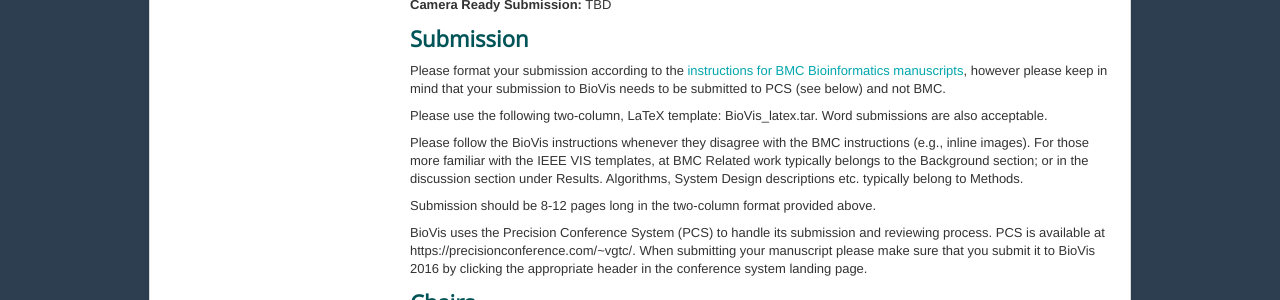
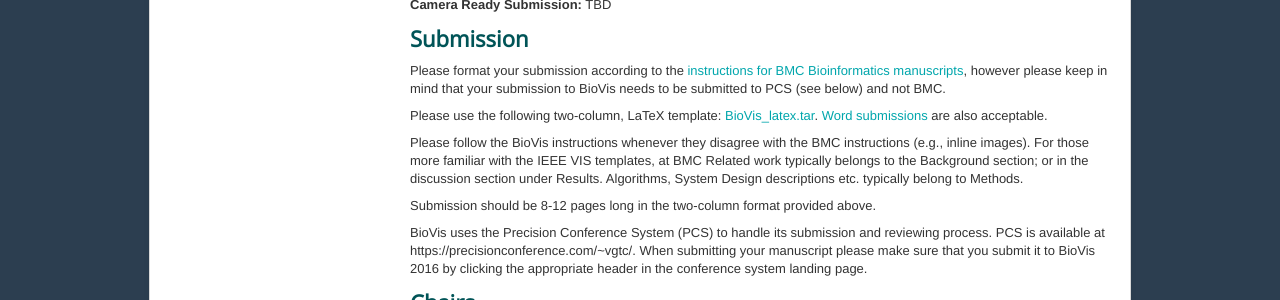
Before and after one commit to ngehlenborg/2017, a Jekyll site: the page built from papers.md, in a window 1280 px wide. Shown: the part 1254-1554 px from the top of the page. Built offline with Jekyll 4.4.1, drawn with Linux system fonts in a browser that asks for light colours; part of the change alters nothing that is shown.

```diff
--- a/papers.md
+++ b/papers.md
@@ -34,7 +34,7 @@ TBD
 ## Submission
 Please format your submission according to the [instructions for BMC Bioinformatics manuscripts](http://bmcbioinformatics.biomedcentral.com/submission-guidelines), however please keep in mind that your submission to BioVis needs to be submitted to PCS (see below) and not BMC.
 
-Please use the following two-column, LaTeX template: BioVis_latex.tar. Word submissions are also acceptable.
+Please use the following two-column, LaTeX template: [BioVis_latex.tar](www.biovis.net/2016/templates/BioVis_latex.tar). [Word submissions](www.biovis.net/2016/templates/BioVis_BMC_template_word.docx) are also acceptable.
 
 Please follow the BioVis instructions whenever they disagree with the BMC instructions (e.g., inline images). For those more familiar with the IEEE VIS templates, at BMC Related work typically belongs to the Background section; or in the discussion section under Results. Algorithms, System Design descriptions etc. typically belong to Methods.
 
```
Also changed, not shown: 2 other files.
